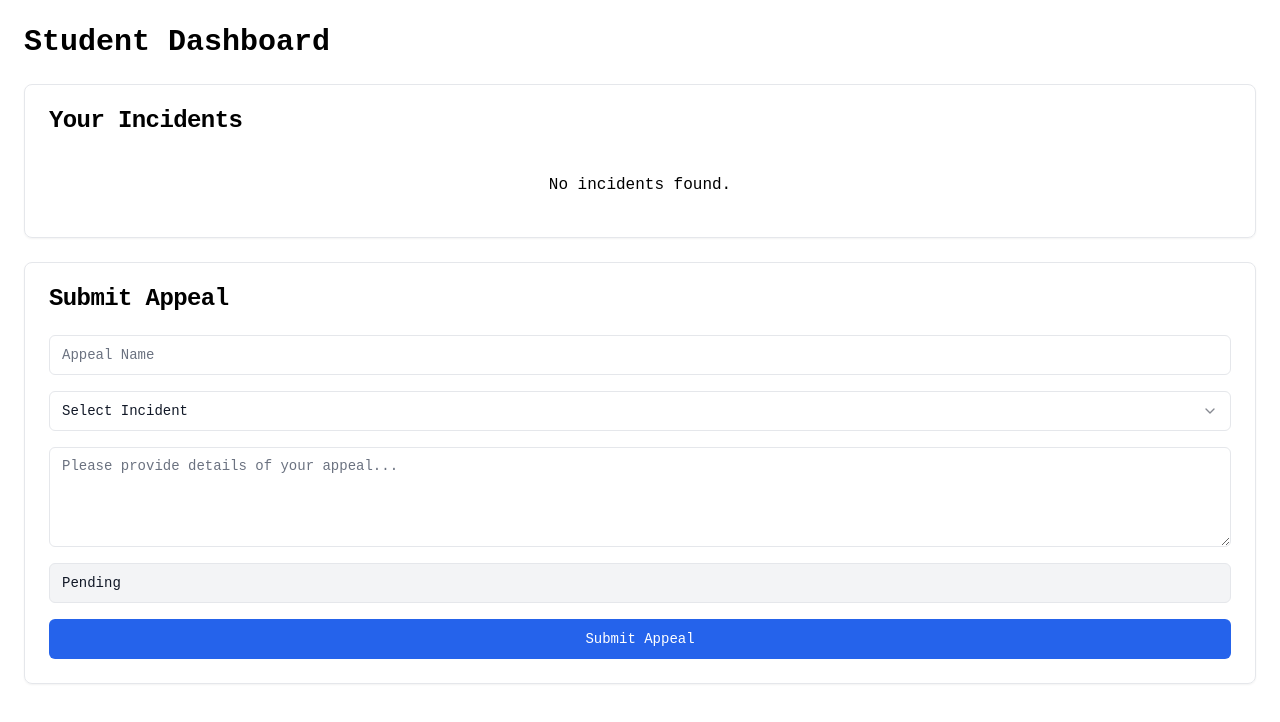
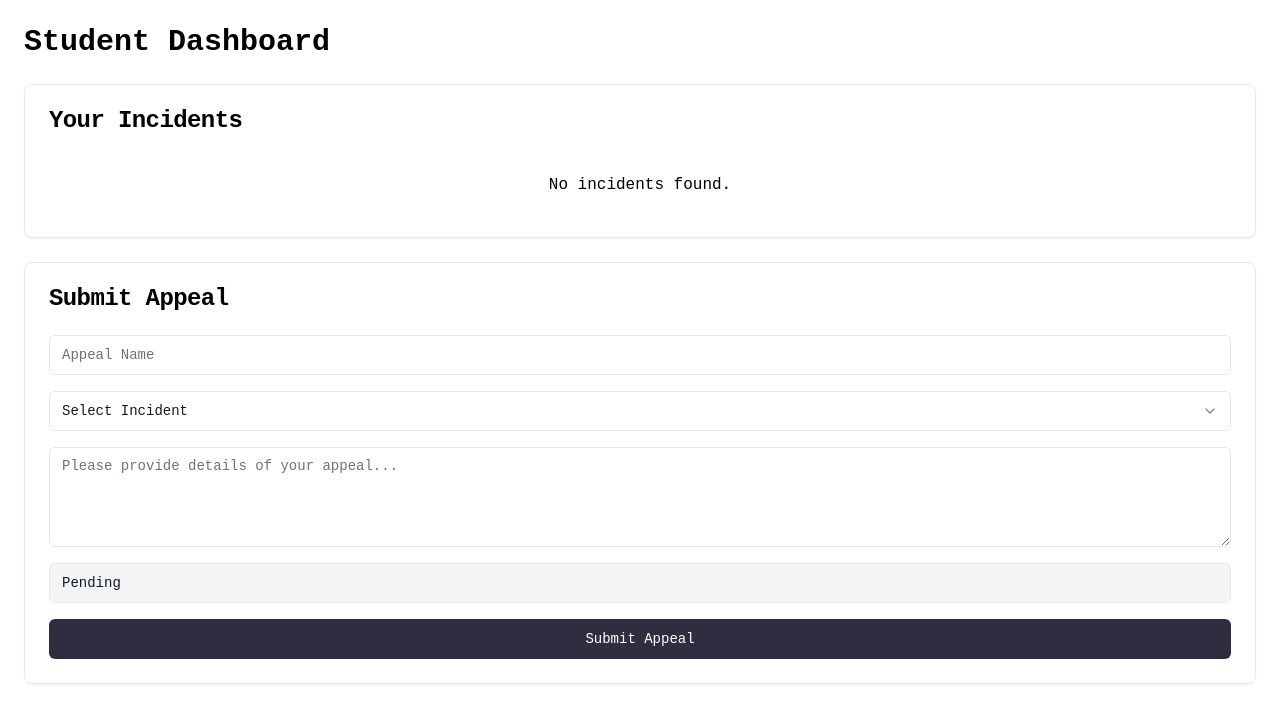
Before and after one commit to chibuzor9/school-disciplinary-record, a React (Vite) app: page /student in a window 1280 px wide. Shown: the top 722 px of the page. Built offline with nearby package versions, Linux system fonts and the light colour scheme; a web font is replaced by a local one.

Commit message:
style: Update button styling in StudentDashboard component for improved UI consistency

```diff
--- a/src/components/StudentDash.tsx
+++ b/src/components/StudentDash.tsx
@@ -283,7 +283,7 @@ export default function StudentDashboard() {
 						/>
 						<Button
 							type="submit"
-							className="w-full bg-blue-600 hover:bg-blue-700 text-white"
+							className="w-full bg-customBlue hover:border-customPurple text-white"
 						>
 							Submit Appeal
 						</Button>
```
